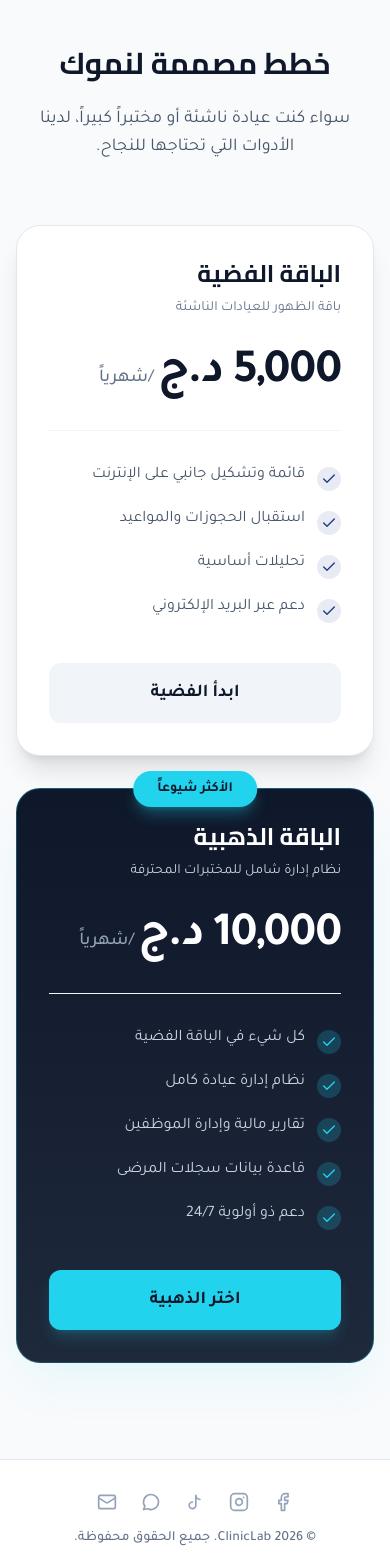
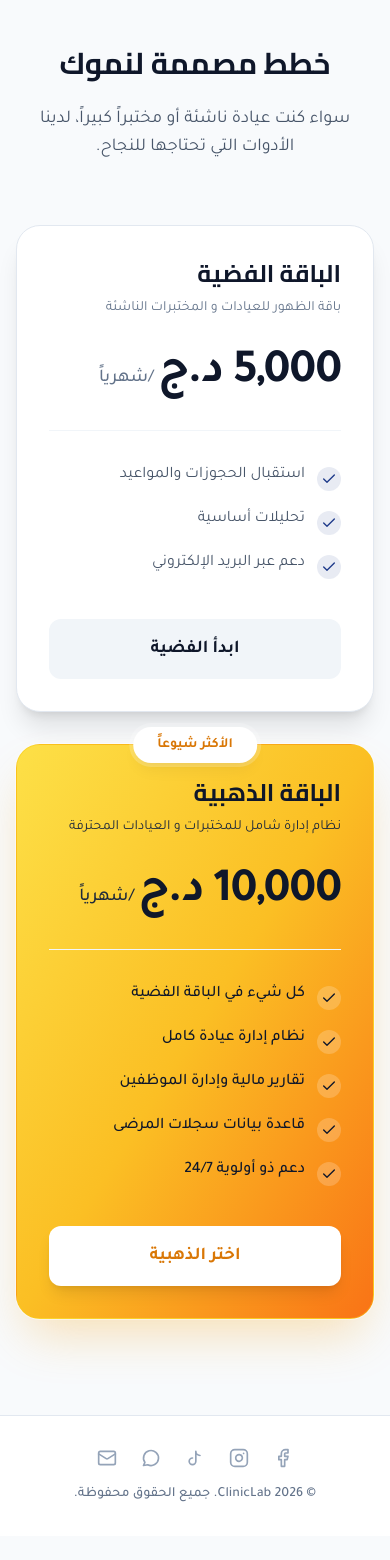
Before and after one commit to anis7x/ClinicLab, a React (Vite) app: page / in a window 390 px wide. Shown: the part 891-2451 px from the top of the page. After the commit the page ends 2427 px from the top, so only its background shows below. Built offline with nearby package versions, Linux system fonts and the light colour scheme.

Commit message:
Final polish: Gold theme, code cleanup, and responsiveness fixes

```diff
--- a/src/App.jsx
+++ b/src/App.jsx
@@ -8,7 +8,6 @@ import AuthLayout from './components/layout/AuthLayout';
 // Pages
 import LandingPage from './pages/public/LandingPage';
 import Login from './pages/auth/Login';
-import RegisterSelection from './pages/auth/RegisterSelection';
 import RegisterProfessional from './pages/auth/RegisterProfessional';
 
 import RegisterPatient from './pages/auth/RegisterPatient';
@@ -27,7 +26,7 @@ function App() {
         {/* Auth Routes */}
         <Route path="/auth" element={<AuthLayout />}>
           <Route path="login" element={<Login />} />
-          <Route path="register" element={<RegisterSelection />} />
+          <Route path="register" element={<Navigate to="/auth/register/professional" replace />} />
           <Route path="register/professional" element={<RegisterProfessional />} />
           <Route path="register/patient" element={<RegisterPatient />} />
 
--- a/src/components/layout/MainLayout.jsx
+++ b/src/components/layout/MainLayout.jsx
@@ -109,7 +109,7 @@ const Navbar = () => {
                             دخول المرضى
                         </Link>
                         <Link
-                            to="/auth/register"
+                            to="/auth/register/professional"
                             className="bg-primary text-white hover:bg-primary/90 px-6 py-2.5 rounded-full text-sm font-bold transition-all shadow-lg shadow-primary/20 hover:shadow-primary/30 active:scale-95"
                         >
                             انضم إلينا كشريك
@@ -158,7 +158,7 @@ const Navbar = () => {
                                     دخول المرضى
                                 </Link>
                                 <Link
-                                    to="/auth/register"
+                                    to="/auth/register/professional"
                                     onClick={() => setIsOpen(false)}
                                     className="bg-primary text-white text-center py-3 rounded-xl font-bold hover:bg-primary/90 transition-colors shadow-lg shadow-primary/20"
                                 >
--- a/src/pages/auth/Login.jsx
+++ b/src/pages/auth/Login.jsx
@@ -51,8 +51,8 @@ export default function Login() {
 
             <div className="mt-6 text-center text-sm text-slate-500">
                 ليس لديك حساب؟{' '}
-                <Link to="/auth/register" className="text-primary hover:text-primary-dark font-medium">
-                    إنشاء حساب
+                <Link to="/auth/register/patient" className="text-primary hover:text-primary-dark font-medium">
+                    إنشاء حساب مريض
                 </Link>
             </div>
         </motion.div >
--- a/src/pages/auth/RegisterPatient.jsx
+++ b/src/pages/auth/RegisterPatient.jsx
@@ -92,9 +92,9 @@ export default function RegisterPatient() {
             </div>
 
             <div className="text-center mt-6">
-                <Link to="/auth/register" className="text-slate-500 hover:text-primary flex items-center gap-2 justify-center transition-colors">
+                <Link to="/auth/login" className="text-slate-500 hover:text-primary flex items-center gap-2 justify-center transition-colors">
                     <ArrowLeft className="w-4 h-4 rotate-180" />
-                    <span>العودة للاختيار</span>
+                    <span>العودة لتسجيل الدخول</span>
                 </Link>
             </div>
         </motion.div>
--- a/src/pages/auth/RegisterProfessional.jsx
+++ b/src/pages/auth/RegisterProfessional.jsx
@@ -116,9 +116,9 @@ export default function RegisterProfessional() {
             </div>
 
             <div className="text-center mt-6">
-                <Link to="/auth/register" className="text-slate-500 hover:text-primary flex items-center gap-2 justify-center transition-colors">
+                <Link to="/auth/login" className="text-slate-500 hover:text-primary flex items-center gap-2 justify-center transition-colors">
                     <ArrowLeft className="w-4 h-4 rotate-180" />
-                    <span>العودة للاختيار</span>
+                    <span>لديك حساب بالفعل؟ تسجيل الدخول</span>
                 </Link>
             </div>
         </motion.div>
--- a/src/pages/auth/RegisterSelection.jsx
+++ /dev/null
@@ -1,54 +0,0 @@
-import React from 'react';
-import { Link } from 'react-router-dom';
-import { User, Building2, ArrowRight } from 'lucide-react';
-import { motion } from 'framer-motion';
-
-export default function RegisterSelection() {
-    return (
-        <div className="grid gap-6">
-            <motion.div
-                initial={{ opacity: 0, x: -20 }}
-                animate={{ opacity: 1, x: 0 }}
-            >
-                <Link to="/auth/register/patient" className="group block p-6 bg-white rounded-2xl hover:shadow-xl transition-all cursor-pointer border border-slate-200 hover:border-primary/50 shadow-sm">
-                    <div className="flex items-center gap-4">
-                        <div className="p-4 rounded-full bg-primary/10 text-primary group-hover:bg-primary group-hover:text-white transition-colors">
-                            <User className="w-8 h-8" />
-                        </div>
-                        <div className="flex-1">
-                            <h3 className="text-xl font-bold text-slate-900 mb-1 group-hover:text-primary transition-colors">أنا مريض</h3>
-                            <p className="text-slate-500 text-sm">أنشئ حساباً مجانياً لحجز المواعيد وعرض النتائج.</p>
-                        </div>
-                        <ArrowRight className="text-slate-400 group-hover:text-primary group-hover:-translate-x-1 transition-all rotate-180" />
-                    </div>
-                </Link>
-            </motion.div>
-
-            <motion.div
-                initial={{ opacity: 0, x: 20 }}
-                animate={{ opacity: 1, x: 0 }}
-                transition={{ delay: 0.1 }}
-            >
-                <Link to="/auth/register/professional" className="group block p-6 bg-white rounded-2xl hover:shadow-xl transition-all cursor-pointer border border-slate-200 hover:border-primary/50 shadow-sm">
-                    <div className="flex items-center gap-4">
-                        <div className="p-4 rounded-full bg-emerald-500/10 text-emerald-600 group-hover:bg-emerald-500 group-hover:text-white transition-colors">
-                            <Building2 className="w-8 h-8" />
-                        </div>
-                        <div className="flex-1">
-                            <h3 className="text-xl font-bold text-slate-900 mb-1 group-hover:text-emerald-600 transition-colors">أنا مهني</h3>
-                            <p className="text-slate-500 text-sm">سجل مختبرك أو عيادتك لتنمية أعمالك.</p>
-                        </div>
-                        <ArrowRight className="text-slate-400 group-hover:text-emerald-600 group-hover:-translate-x-1 transition-all rotate-180" />
-                    </div>
-                </Link>
-            </motion.div>
-
-            <div className="text-center mt-4 text-sm text-slate-500">
-                لديك حساب بالفعل؟{' '}
-                <Link to="/auth/login" className="text-primary hover:text-primary-dark font-medium">
-                    تسجيل الدخول
-                </Link>
-            </div>
-        </div>
-    );
-}
--- a/src/pages/public/LandingPage.jsx
+++ b/src/pages/public/LandingPage.jsx
@@ -10,9 +10,8 @@ const pricingPlans = [
         name: "الباقة الفضية",
         price: "5,000 د.ج",
         period: "/شهرياً",
-        description: "باقة الظهور للعيادات الناشئة",
+        description: "باقة الظهور للعيادات و المختبرات الناشئة",
         features: [
-            "قائمة وتشكيل جانبي على الإنترنت",
             "استقبال الحجوزات والمواعيد",
             "تحليلات أساسية",
             "دعم عبر البريد الإلكتروني"
@@ -24,7 +23,7 @@ const pricingPlans = [
         name: "الباقة الذهبية",
         price: "10,000 د.ج",
         period: "/شهرياً",
-        description: "نظام إدارة شامل للمختبرات المحترفة",
+        description: "نظام إدارة شامل للمختبرات و العيادات المحترفة",
         features: [
             "كل شيء في الباقة الفضية",
             "نظام إدارة عيادة كامل",
@@ -221,31 +220,31 @@ export default function LandingPage() {
                                 transition={{ duration: 0.5, delay: index * 0.1 }}
                                 viewport={{ once: true }}
                                 className={`relative p-8 rounded-3xl border transition-all duration-300 ${plan.highlight
-                                    ? 'bg-gradient-to-b from-slate-900 to-slate-800 border-accent/30 shadow-2xl shadow-accent/10'
+                                    ? 'bg-gradient-to-br from-yellow-300 via-amber-400 to-orange-500 border-yellow-400/50 shadow-2xl shadow-amber-500/30 ring-1 ring-white/50'
                                     : 'bg-white border-slate-200 shadow-xl hover:shadow-2xl'
                                     }`}
                             >
                                 {plan.highlight && (
-                                    <div className="absolute top-0 left-1/2 -translate-x-1/2 -translate-y-1/2 bg-accent text-slate-900 text-sm font-bold px-6 py-2 rounded-full shadow-lg shadow-accent/30">
+                                    <div className="absolute top-0 left-1/2 -translate-x-1/2 -translate-y-1/2 bg-white text-amber-600 text-sm font-bold px-6 py-2 rounded-full shadow-lg shadow-black/5 ring-4 ring-white/20">
                                         الأكثر شيوعاً
                                     </div>
                                 )}
 
                                 <div className="mb-8">
-                                    <h3 className={`text-2xl font-bold mb-2 ${plan.highlight ? 'text-white' : 'text-slate-900'}`}>
+                                    <h3 className={`text-2xl font-bold mb-2 text-slate-900`}>
                                         {plan.name}
                                     </h3>
-                                    <p className={`text-sm ${plan.highlight ? 'text-slate-300' : 'text-slate-500'}`}>
+                                    <p className={`text-sm ${plan.highlight ? 'text-slate-800' : 'text-slate-500'}`}>
                                         {plan.description}
                                     </p>
                                 </div>
 
                                 <div className="mb-8 pb-8 border-b border-slate-100">
                                     <div className="flex items-baseline gap-1">
-                                        <span className={`text-5xl font-bold tracking-tight ${plan.highlight ? 'text-white' : 'text-slate-900'}`}>
+                                        <span className={`text-5xl font-bold tracking-tight text-slate-900`}>
                                             {plan.price}
                                         </span>
-                                        <span className={`text-lg font-medium ${plan.highlight ? 'text-slate-400' : 'text-slate-500'}`}>
+                                        <span className={`text-lg font-medium ${plan.highlight ? 'text-slate-800' : 'text-slate-500'}`}>
                                             {plan.period}
                                         </span>
                                     </div>
@@ -254,10 +253,10 @@ export default function LandingPage() {
                                 <ul className="space-y-4 mb-10">
                                     {plan.features.map((feature, i) => (
                                         <li key={i} className="flex items-start gap-3">
-                                            <div className={`mt-1 p-1 rounded-full flex-shrink-0 ${plan.highlight ? 'bg-accent/20 text-accent' : 'bg-primary/10 text-primary'}`}>
+                                            <div className={`mt-1 p-1 rounded-full flex-shrink-0 ${plan.highlight ? 'bg-white/20 text-slate-900' : 'bg-primary/10 text-primary'}`}>
                                                 <Check className="w-4 h-4" />
                                             </div>
-                                            <span className={`text-base ${plan.highlight ? 'text-slate-300' : 'text-slate-600'}`}>
+                                            <span className={`text-base ${plan.highlight ? 'text-slate-900 font-medium' : 'text-slate-600'}`}>
                                                 {feature}
                                             </span>
                                         </li>
@@ -265,9 +264,9 @@ export default function LandingPage() {
                                 </ul>
 
                                 <Link
-                                    to="/auth/register"
+                                    to="/auth/register/professional"
                                     className={`block w-full text-center py-4 rounded-xl font-bold text-lg transition-all transform hover:scale-[1.02] active:scale-[0.98] ${plan.highlight
-                                        ? 'bg-accent hover:bg-accent-hover text-slate-900 shadow-lg shadow-accent/20'
+                                        ? 'bg-white hover:bg-slate-50 text-amber-600 shadow-lg shadow-black/10'
                                         : 'bg-slate-100 hover:bg-slate-200 text-slate-900'
                                         }`}
                                 >
```
